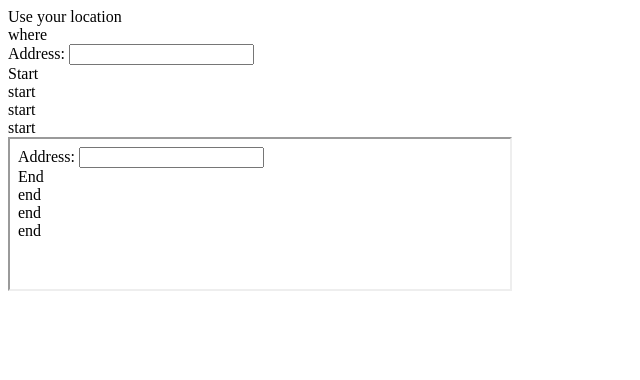
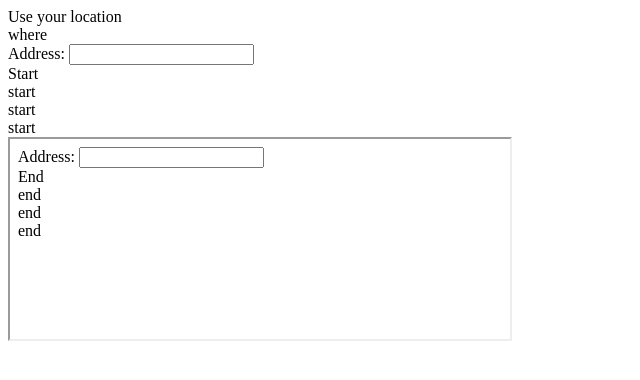
Before and after one commit to galdosd/ezbike, a plain HTML site: page index.html in a window 1280 px wide. Shown: the full height of the page, 0-640 px from the left. Drawn offline with nearby package versions, Linux system fonts and the light colour scheme; some packages are replaced by stand-ins of ours.

Commit message:
works ish

```diff
--- a/index.html
+++ b/index.html
@@ -33,7 +33,7 @@
 		<div id="start2">start</div>
 
 
-	<iframe src="page.html" width="500" height="150 ">
+	<iframe src="page.html" width="500" height="200">
 		<form>
 		  	Address:    <input name="formatted_address" type="text" value="">
 		</form>
```
